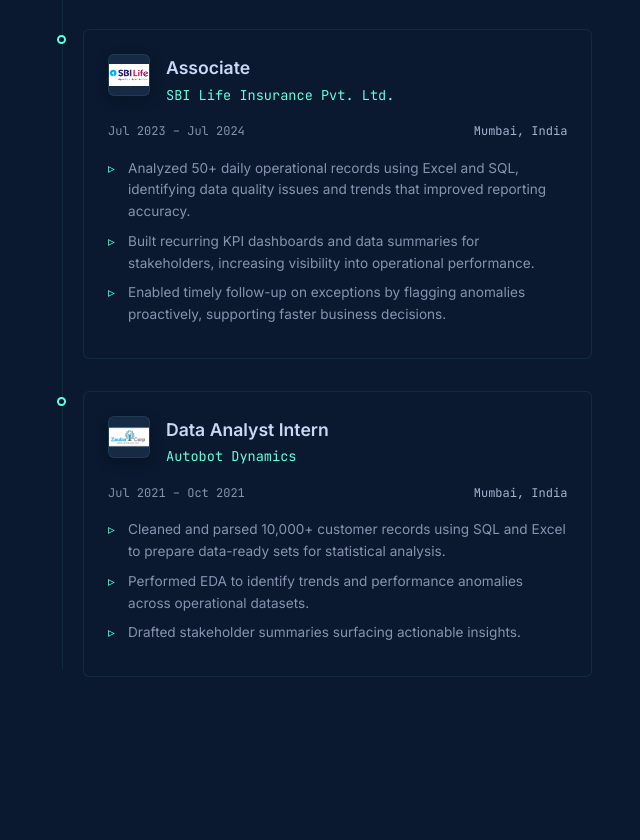
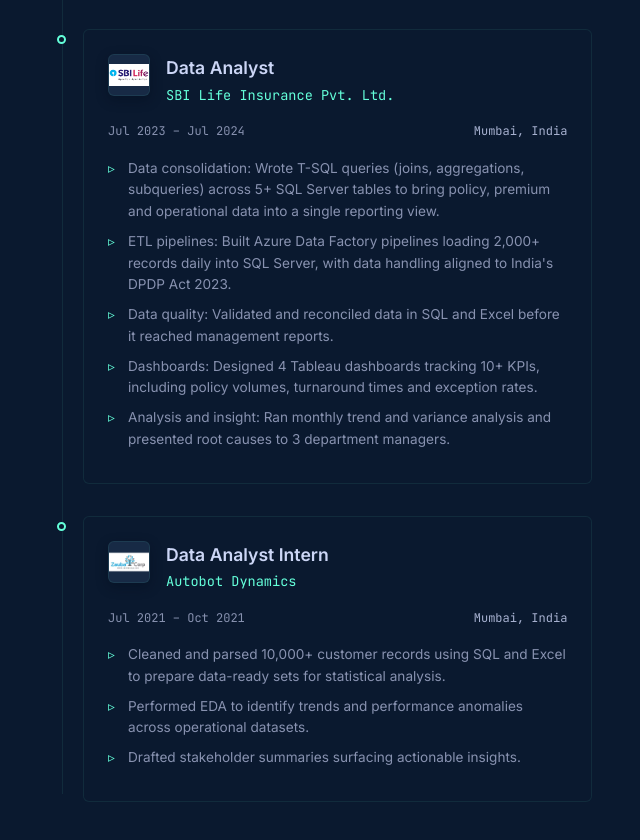
Before and after one commit to Nandini-Sarala/Anusha-s-portfolio, a plain HTML site: page index.html in a window 1280 px wide. Shown: the part 1871-2711 px from the top of the page, without its empty margins (640-1280 px from the left). Drawn offline with nearby package versions, Linux system fonts and the light colour scheme; a web font is replaced by a local one.

Commit message:
role updated

```diff
--- a/index.html
+++ b/index.html
@@ -316,7 +316,7 @@
                   <div class="company-logo" title="SBI Life Insurance"><img src="sbi.png" alt="SBI"></div>
 
                   <div class="exp-header-text">
-                    <h4 class="exp-role">Associate</h4>
+                    <h4 class="exp-role"> Data Analyst</h4>
                     <div class="exp-company">SBI Life Insurance Pvt. Ltd.</div>
                   </div>
                 </div>
@@ -325,13 +325,22 @@
                   <span class="exp-location">Mumbai, India</span>
                 </div>
                 <ul class="exp-duties">
-                  <li>Analyzed 50+ daily operational records using Excel and SQL, identifying data quality issues and
-                    trends that improved reporting accuracy.</li>
-                  <!-- <li>Prepared audit-ready compliance trackers to support regulatory review requirements.</li> -->
-                  <li>Built recurring KPI dashboards and data summaries for stakeholders, increasing visibility into
+                  <!-- <li>Analyzed 50+ daily operational records using Excel and SQL, identifying data quality issues and
+                    trends that improved reporting accuracy.</li> -->
+                  <!-- <li>Built recurring KPI dashboards and data summaries for stakeholders, increasing visibility into
                     operational performance.</li>
                   <li>Enabled timely follow-up on exceptions by flagging anomalies proactively, supporting faster
-                    business decisions.</li>
+                    business decisions.</li> -->
+                  <li>Data consolidation: Wrote T-SQL queries (joins, aggregations, subqueries) across 5+ SQL Server
+                    tables to bring policy, premium and operational data into a single reporting view.</li>
+                  <li>ETL pipelines: Built Azure Data Factory pipelines loading 2,000+ records daily into SQL Server,
+                    with data handling aligned to India's DPDP Act 2023.</li>
+                  <li>Data quality: Validated and reconciled data in SQL and Excel before it reached management reports.
+                  </li>
+                  <li>Dashboards: Designed 4 Tableau dashboards tracking 10+ KPIs, including policy volumes, turnaround
+                    times and exception rates.</li>
+                  <li>Analysis and insight: Ran monthly trend and variance analysis and presented root causes to 3
+                    department managers.</li>
                 </ul>
                 <!-- <div class="exp-achievements">
                   <h4>Key Achievement</h4>
```
